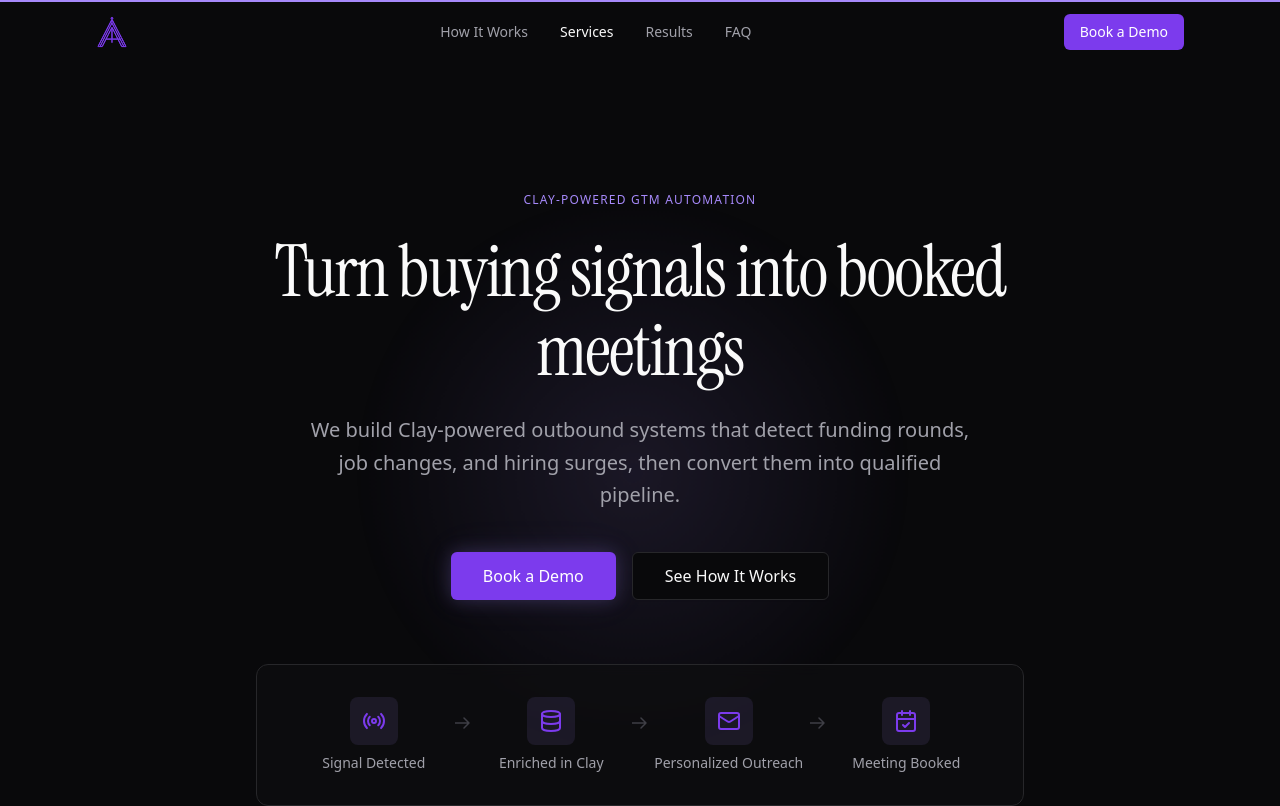
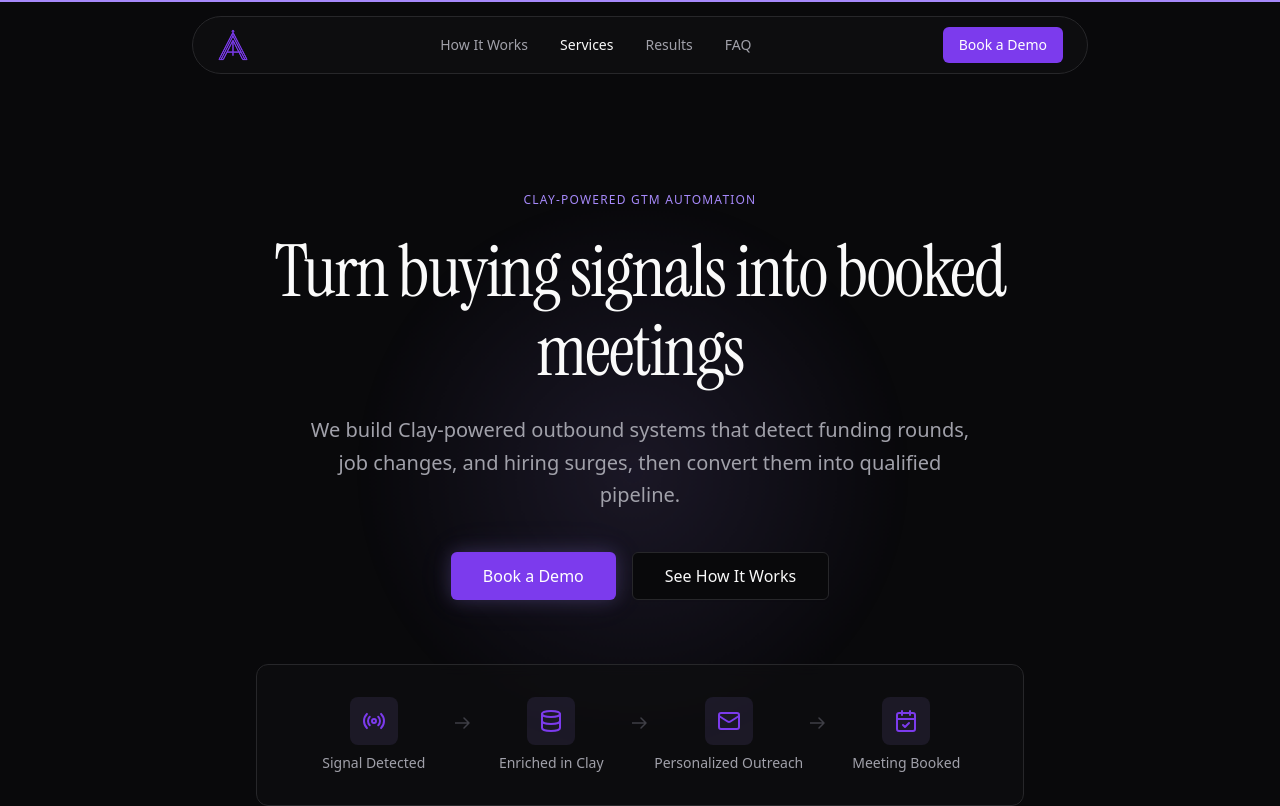
Before and after one commit to erikatagentic/agentic-website, a Next.js app: page / in a window 1280 px wide. Shown: the top 806 px of the page. Built offline with nearby package versions, Linux system fonts and the light colour scheme; no server answers.

Commit message:
feat: convert navbar to floating pill design
Replace full-width fixed header with a centered floating pill nav bar.
Rounded corners, frosted glass bg, violet glow shadow on scroll.
Inspired by Wispr Flow's navigation pattern.

Co-Authored-By: Claude Opus 4.6 <noreply@anthropic.com>

```diff
--- a/components/layout/navbar.tsx
+++ b/components/layout/navbar.tsx
@@ -54,15 +54,17 @@ export function Navbar() {
     <>
     {/* Sentinel element at top of page for scroll detection */}
     <div ref={sentinelRef} className="absolute top-[50px] h-px w-px" aria-hidden="true" />
-    <header
+    <header className="fixed top-0 left-0 right-0 z-50 px-4">
+      <div
         className={cn(
-        "fixed top-0 left-0 right-0 z-50 transition-all duration-300",
+          "mx-3 mt-4 rounded-full border px-4 transition-all duration-300 sm:mx-auto sm:max-w-4xl sm:px-6",
+          "bg-surface/80 backdrop-blur-md",
           scrolled
-          ? "border-b border-border bg-background/80 backdrop-blur-md"
-          : "bg-transparent"
+            ? "border-border-hover shadow-[0_0_15px_hsl(255_92%_76%/0.1)]"
+            : "border-border"
         )}
       >
-      <div className="mx-auto flex h-16 max-w-6xl items-center justify-between px-4 sm:px-6 lg:px-8">
+        <div className="flex h-14 items-center justify-between">
           <Link
             href="/"
             className="flex items-center"
@@ -104,6 +106,7 @@ export function Navbar() {
             <MobileNav />
           </div>
         </div>
+      </div>
     </header>
     </>
   );
```
Lines whose indentation alone changed are shown as unchanged.
